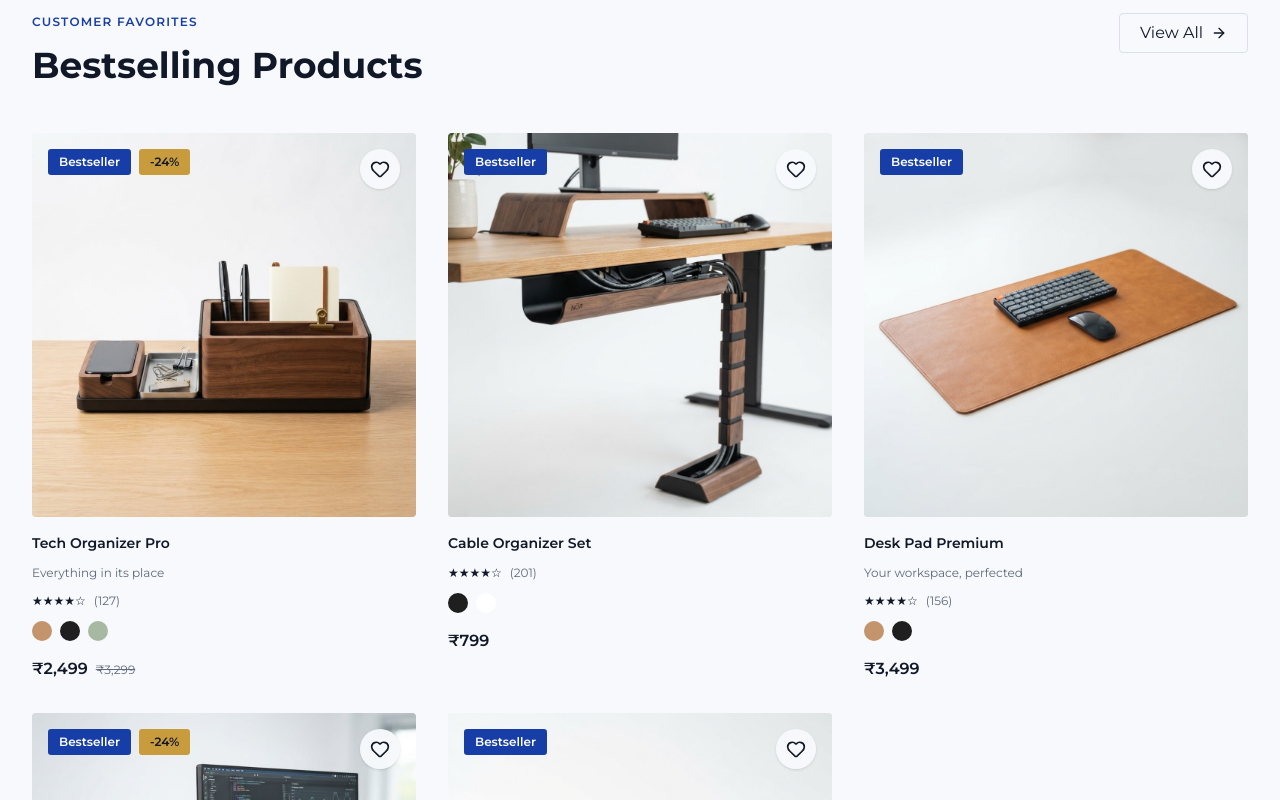
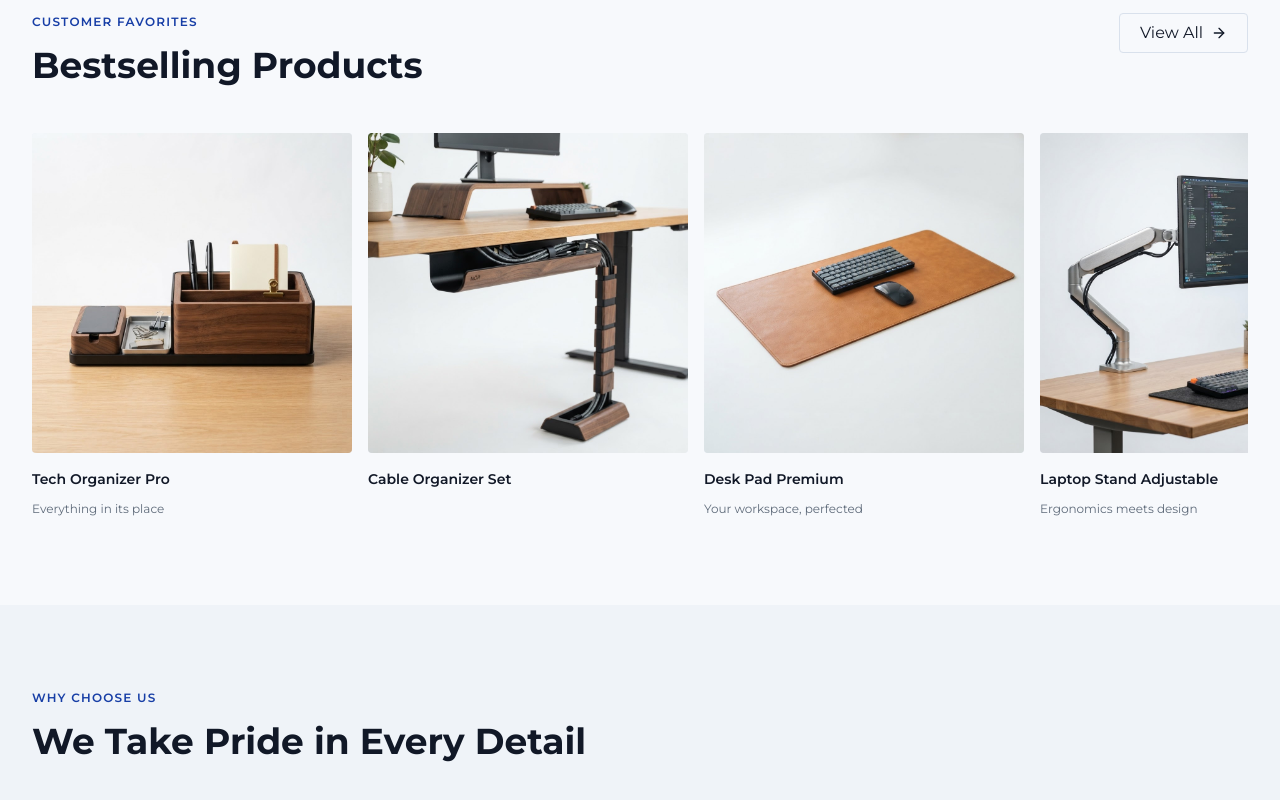
Before and after one commit to thisisvishalpal/ecommerce-web, a Next.js app: page / in a window 1280 px wide. Shown: the part 1740-2540 px from the top of the page. Built offline with nearby package versions, Linux system fonts and the light colour scheme.

Commit message:
landing page updates

```diff
--- a/app/layout.tsx
+++ b/app/layout.tsx
@@ -4,6 +4,7 @@ import { Montserrat } from "next/font/google";
 import { cn } from "@/lib/utils";
 import { Header } from "@/components/layout/Header";
 import { Footer } from "@/components/layout/Footer";
+import { RouteScrollRestoration } from "@/components/layout/RouteScrollRestoration";
 
 const montserrat = Montserrat({
   subsets: ["latin"],
@@ -24,6 +25,7 @@ export default function RootLayout({
   return (
     <html lang="en" className={cn("font-sans", montserrat.variable)}>
       <body className="bg-background">
+        <RouteScrollRestoration />
         <Header />
         <main className="min-h-screen">
           {children}
--- a/components/homepage/BestsellingProducts.tsx
+++ b/components/homepage/BestsellingProducts.tsx
@@ -26,11 +26,11 @@ export function BestsellingProducts() {
 
         <ResponsiveCarousel
           ariaLabel="Bestselling products"
-          gridClassName="md:grid-cols-2 lg:grid-cols-3 md:gap-6 lg:gap-8"
-          itemClassName="min-w-[88%] sm:min-w-[46%]"
+          desktopScrollable
+          itemClassName="min-w-[88%] sm:min-w-[46%] md:min-w-[18rem] lg:min-w-[20rem]"
         >
           {bestsellers.map((product) => (
-            <ProductCard key={product.id} product={product} compactMobile />
+            <ProductCard key={product.id} product={product} compactMobile minimal />
           ))}
         </ResponsiveCarousel>
 
--- a/components/layout/Header.tsx
+++ b/components/layout/Header.tsx
@@ -5,9 +5,15 @@ import Image from 'next/image'
 import { useState } from 'react'
 import { ChevronDown, Menu, Search, User, Heart, ShoppingBag } from 'lucide-react'
 import { Sheet, SheetContent, SheetTrigger } from '@/components/ui/sheet'
+import { cn } from '@/lib/utils'
 
 export function Header() {
   const [isOpen, setIsOpen] = useState(false)
+  const [isShopOpen, setIsShopOpen] = useState(false)
+
+  const scrollToTop = () => {
+    window.scrollTo({ top: 0, left: 0, behavior: 'smooth' })
+  }
 
   const mobileNavLinks = [
     { label: 'Shop All', href: '/products', description: 'Browse the complete catalog' },
@@ -54,7 +60,7 @@ export function Header() {
         <div className="max-w-7xl mx-auto px-4 sm:px-6 lg:px-8">
           <div className="flex items-center justify-between h-16 gap-4">
             {/* Logo */}
-            <Link href="/" className="flex-shrink-0">
+            <Link href="/" className="flex-shrink-0" onClick={scrollToTop}>
               <div className="font-heading text-lg font-semibold uppercase text-foreground">
                 ECOMGURU
               </div>
@@ -63,23 +69,34 @@ export function Header() {
 
             {/* Desktop Navigation */}
             <nav className="hidden lg:flex items-center gap-8">
-              <div className="group relative">
+              <div
+                className="relative"
+                onMouseEnter={() => setIsShopOpen(true)}
+                onMouseLeave={() => setIsShopOpen(false)}
+                onFocus={() => setIsShopOpen(true)}
+              >
                 <Link
                   href="/products"
                   className="flex items-center gap-1 text-sm font-medium text-foreground transition-colors hover:text-primary"
+                  onClick={() => setIsShopOpen(false)}
                 >
                   Shop
-                  <ChevronDown className="h-4 w-4 transition-transform group-hover:rotate-180 group-focus-within:rotate-180" />
+                  <ChevronDown className={cn('h-4 w-4 transition-transform', isShopOpen && 'rotate-180')} />
                 </Link>
 
-                <div className="invisible absolute left-1/2 top-full z-50 w-[680px] -translate-x-1/2 pt-5 opacity-0 transition-all duration-150 group-hover:visible group-hover:opacity-100 group-focus-within:visible group-focus-within:opacity-100">
+                <div
+                  className={cn(
+                    'invisible absolute left-1/2 top-full z-50 w-[680px] -translate-x-1/2 pt-5 opacity-0 transition-all duration-150',
+                    isShopOpen && 'visible opacity-100'
+                  )}
+                >
                   <div className="rounded-sm border border-border bg-card p-4 shadow-lg">
                     <div className="mb-3 flex items-center justify-between border-b border-border pb-3">
                       <div>
                         <p className="text-sm font-semibold text-foreground">Shop Collections</p>
                         <p className="text-xs text-muted-foreground">Browse by workflow, travel, or ready-made kits.</p>
                       </div>
-                      <Link href="/products" className="text-xs font-semibold text-primary hover:underline">
+                      <Link href="/products" className="text-xs font-semibold text-primary hover:underline" onClick={() => setIsShopOpen(false)}>
                         View all
                       </Link>
                     </div>
@@ -90,6 +107,7 @@ export function Header() {
                           key={item.href}
                           href={item.href}
                           className="group/item overflow-hidden rounded-sm border border-border bg-background transition-colors hover:border-primary"
+                          onClick={() => setIsShopOpen(false)}
                         >
                           <div className="relative h-28 bg-muted">
                             <Image
--- a/components/layout/ResponsiveCarousel.tsx
+++ b/components/layout/ResponsiveCarousel.tsx
@@ -9,6 +9,7 @@ interface ResponsiveCarouselProps {
   className?: string
   gridClassName?: string
   itemClassName?: string
+  desktopScrollable?: boolean
 }
 
 export function ResponsiveCarousel({
@@ -17,6 +18,7 @@ export function ResponsiveCarousel({
   className,
   gridClassName,
   itemClassName,
+  desktopScrollable = false,
 }: ResponsiveCarouselProps) {
   const scrollRef = useRef<HTMLDivElement>(null)
   const normalizeTimerRef = useRef<number | null>(null)
@@ -90,7 +92,8 @@ export function ResponsiveCarousel({
         aria-label={ariaLabel}
         onScroll={scheduleLoopNormalization}
         className={cn(
-          'landing-carousel -mx-4 flex snap-x snap-mandatory gap-4 overflow-x-auto px-4 pb-2 md:mx-0 md:grid md:overflow-visible md:px-0 md:pb-0',
+          'landing-carousel -mx-4 flex snap-x snap-mandatory gap-4 overflow-x-auto px-4 pb-2 md:mx-0 md:px-0',
+          desktopScrollable ? 'md:pb-2' : 'md:grid md:overflow-visible md:pb-0',
           gridClassName
         )}
       >
--- /dev/null
+++ b/components/layout/RouteScrollRestoration.tsx
@@ -0,0 +1,14 @@
+'use client'
+
+import { usePathname } from 'next/navigation'
+import { useEffect } from 'react'
+
+export function RouteScrollRestoration() {
+  const pathname = usePathname()
+
+  useEffect(() => {
+    window.scrollTo({ top: 0, left: 0, behavior: 'auto' })
+  }, [pathname])
+
+  return null
+}
--- a/components/product/ProductCard.tsx
+++ b/components/product/ProductCard.tsx
@@ -13,9 +13,10 @@ interface ProductCardProps {
   product: Product
   showColors?: boolean
   compactMobile?: boolean
+  minimal?: boolean
 }
 
-export function ProductCard({ product, showColors = true, compactMobile = false }: ProductCardProps) {
+export function ProductCard({ product, showColors = true, compactMobile = false, minimal = false }: ProductCardProps) {
   const [isWishlisted, setIsWishlisted] = useState(false)
   const discount = product.compareAtPrice ? calculateDiscount(product.compareAtPrice, product.price) : 0
 
@@ -36,7 +37,7 @@ export function ProductCard({ product, showColors = true, compactMobile = false
             sizes={compactMobile ? '(max-width: 768px) 112px, (max-width: 1024px) 50vw, 25vw' : '(max-width: 768px) 100vw, (max-width: 1024px) 50vw, 25vw'}
           />
 
-          {/* Badges */}
+          {!minimal && (
             <div className={cn('absolute top-4 left-4 flex gap-2', compactMobile && 'max-md:top-2 max-md:left-2')}>
               {product.badge && (
                 <Badge className={cn('bg-primary text-primary-foreground text-xs font-semibold px-2.5 py-1', compactMobile && 'max-md:px-2 max-md:py-0.5 max-md:text-[10px]')}>
@@ -49,9 +50,10 @@ export function ProductCard({ product, showColors = true, compactMobile = false
                 </Badge>
               )}
             </div>
+          )}
         </Link>
 
-        {/* Wishlist Button */}
+        {!minimal && (
           <button
             onClick={(e) => {
               e.preventDefault()
@@ -67,6 +69,7 @@ export function ProductCard({ product, showColors = true, compactMobile = false
               className={cn('w-5 h-5 transition-colors', compactMobile && 'max-md:h-4 max-md:w-4', isWishlisted ? 'fill-primary text-primary' : 'text-foreground')}
             />
           </button>
+        )}
 
         {/* Quick Add Button - Mobile optimized */}
         <button
@@ -97,7 +100,7 @@ export function ProductCard({ product, showColors = true, compactMobile = false
           <p className={cn('text-xs text-muted-foreground line-clamp-2', compactMobile && 'max-md:line-clamp-1')}>{product.tagline}</p>
         )}
 
-        {/* Rating */}
+        {!minimal && (
           <div className="flex items-center gap-2">
             <div className="flex items-center">
               {Array.from({ length: 5 }).map((_, i) => (
@@ -108,9 +111,9 @@ export function ProductCard({ product, showColors = true, compactMobile = false
             </div>
             <span className="text-xs text-muted-foreground">({product.reviewCount})</span>
           </div>
+        )}
 
-        {/* Colors Preview */}
-        {showColors && product.colors && product.colors.length > 0 && (
+        {!minimal && showColors && product.colors && product.colors.length > 0 && (
           <div className="flex gap-2">
             {product.colors.slice(0, 3).map((color) => (
               <button
@@ -129,7 +132,7 @@ export function ProductCard({ product, showColors = true, compactMobile = false
           </div>
         )}
 
-        {/* Price */}
+        {!minimal && (
           <div className={cn('flex items-baseline gap-2 pt-1', compactMobile && 'max-md:pt-0')}>
             <span className={cn('text-base font-semibold text-foreground', compactMobile && 'max-md:text-sm')}>
               {formatPrice(product.price)}
@@ -140,6 +143,7 @@ export function ProductCard({ product, showColors = true, compactMobile = false
               </span>
             )}
           </div>
+        )}
       </div>
     </div>
   )
```
Lines whose indentation alone changed are shown as unchanged.
